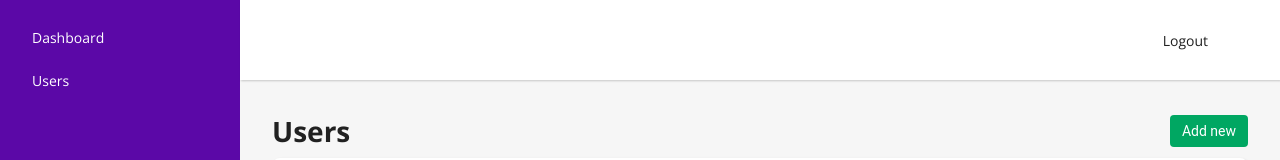
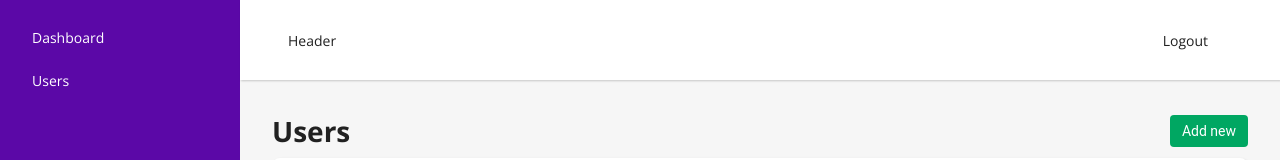
Before and after one commit to JayPatel-2023/laravel-react-full-stack, a React (Vite) app in the folder react/: page /users in a window 1280 px wide. Shown: the top 160 px of the page. Built offline with nearby package versions, Linux system fonts and the light colour scheme; no server answers; sample sign-in values are in the browser's storage.

Commit message:
final testing on site

```diff
--- a/react/src/components/DefaultLayout.jsx
+++ b/react/src/components/DefaultLayout.jsx
@@ -35,7 +35,7 @@ export default function DefaultLayout() {
       </aside>
       <div className="content">
         <header>
-          <div></div>
+          <div>Header</div>
             <div>
                 {user.name} &nbsp; &nbsp;
                 <a href="#" className="btn-logout" onClick={onLogout}>Logout</a>
```
